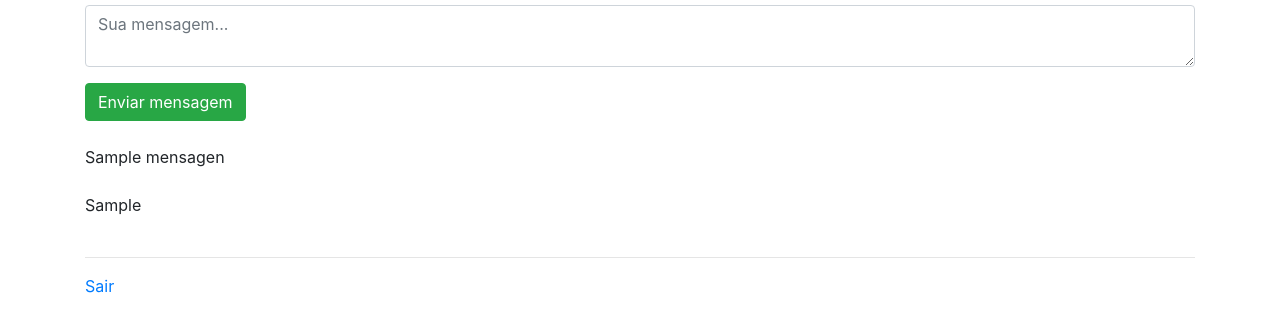
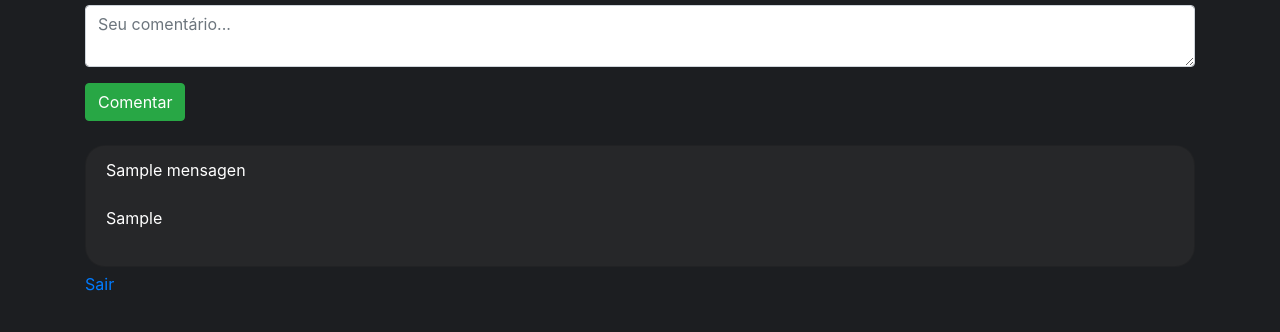
Before and after one commit to vieira96/sistema-comentarios-com-login, a PHP site: page / in a window 1280 px wide. Shown: the top 332 px of the page. Run offline with PHP 8.4, Linux system fonts and the light colour scheme; the visitor is signed in with stand-in values (Sample User, id 1); tables that the repository leaves empty hold one stand-in row (values such as "Sample post"); some libraries are stand-ins or nearby versions.

Commit message:
Alterei o estilo em que é mostrada a lista de comentarios e apliquei estilo dark em todas as paginas

```diff
--- a/editar.php
+++ b/editar.php
@@ -41,7 +41,7 @@ if(isset($_GET['id']) && !empty($_GET['id'])){
         }
     </style>
 </head>
-<body>
+<body style="background-color: #1c1e21;">
         <div class="container">
             <form method="POST">
                 <div class="form-group">
--- a/index.php
+++ b/index.php
@@ -31,17 +31,17 @@ if(isset($_POST['mensagem']) && !empty($_POST['mensagem'])){
 
 </head>
 
-<body>
+<body style="background-color: #1c1e21;">
     <div class="container">
 
         <fieldset>
             <form method="POST" style="margin-top: 5px;">
                 <div class="form-group shadow-textarea">
-                    <textarea class="form-control z-depth-1" name="mensagem" rows="2" placeholder="Sua mensagem..."></textarea>
+                    <textarea class="form-control z-depth-1" name="mensagem" rows="2" placeholder="Seu comentário..."></textarea>
                 </div>
 
 
-                <input class="btn btn-success" type="submit" value="Enviar mensagem" />
+                <input class="btn btn-success" type="submit" value="Comentar" />
             </form>
         </fieldset><br>
 
@@ -53,22 +53,27 @@ if(isset($_POST['mensagem']) && !empty($_POST['mensagem'])){
 
             foreach($sql->fetchAll() as $mensagem):
         ?>
-            <div style="height: auto;" class="row align-items-center">
-                <div class="col-sm-12" style="word-wrap: break-word;">
-                <?= $mensagem['nome']; ?><br><br>
-                <?= $mensagem['msg']; ?><br><br>
-                </div>
-                <?php
+            <div class="list-group" style="margin-bottom: 5px; border-radius: 20px;">
+                <div class="list-group-item" style="background-color: #262729; color: white; height: auto;">
+                    <div class="d-flex">
+                        <?= $mensagem['nome']; ?><br><br>
+                    </div>
+                    <span style="word-wrap: break-word;">
+                        <?= $mensagem['msg']; ?><br><br>
+                    </span>
+
+                    <?php
                     if($mensagem['nome'] == $_SESSION['nome']):
                 ?>
-                <div class="col-sm-2">
+                <div>
                     <a class="btn btn-primary" href="editar.php?id=<?= $mensagem['id']?>"><i class="far fa-edit"></i></a> <a class="btn btn-danger" href="deletar.php?id=<?= $mensagem['id']?>"><i class="far fa-trash-alt"></i></a>
                 </div>
                 <?php
                     endif;
                 ?>
+                </div>
             </div>
-            <hr>
+
 
         <?php
             endforeach;
--- a/login.php
+++ b/login.php
@@ -40,11 +40,11 @@ if(isset($_POST['email']) && !empty($_POST['email'])){
         }
     </style>
 </head>
-<body>
+<body style="background-color: #1c1e21;">
     <div class="container">
         <form method="POST">
             <div class="form-group">
-                <h3>Logar</h3>
+                <h3 style="color: white;">Logar</h3>
             </div>
             <div class="form-group">
                 <input class="form-control" type="email" name="email" placeholder="Email..." />
--- a/registrar.php
+++ b/registrar.php
@@ -39,10 +39,10 @@ if(isset($_POST['email']) && !empty($_POST['email'])){
         }
     </style>
 </head>
-<body>
+<body style="background-color: #1c1e21;">
     <div class="container">
         <form method="POST">
-            <h3>Criar conta</h3>
+            <h3 style="color: white;">Criar conta</h3>
             <div class="form-group">
                 <input class="form-control" type="text" name="nome" placeholder="Nome..." />
             </div>
```
